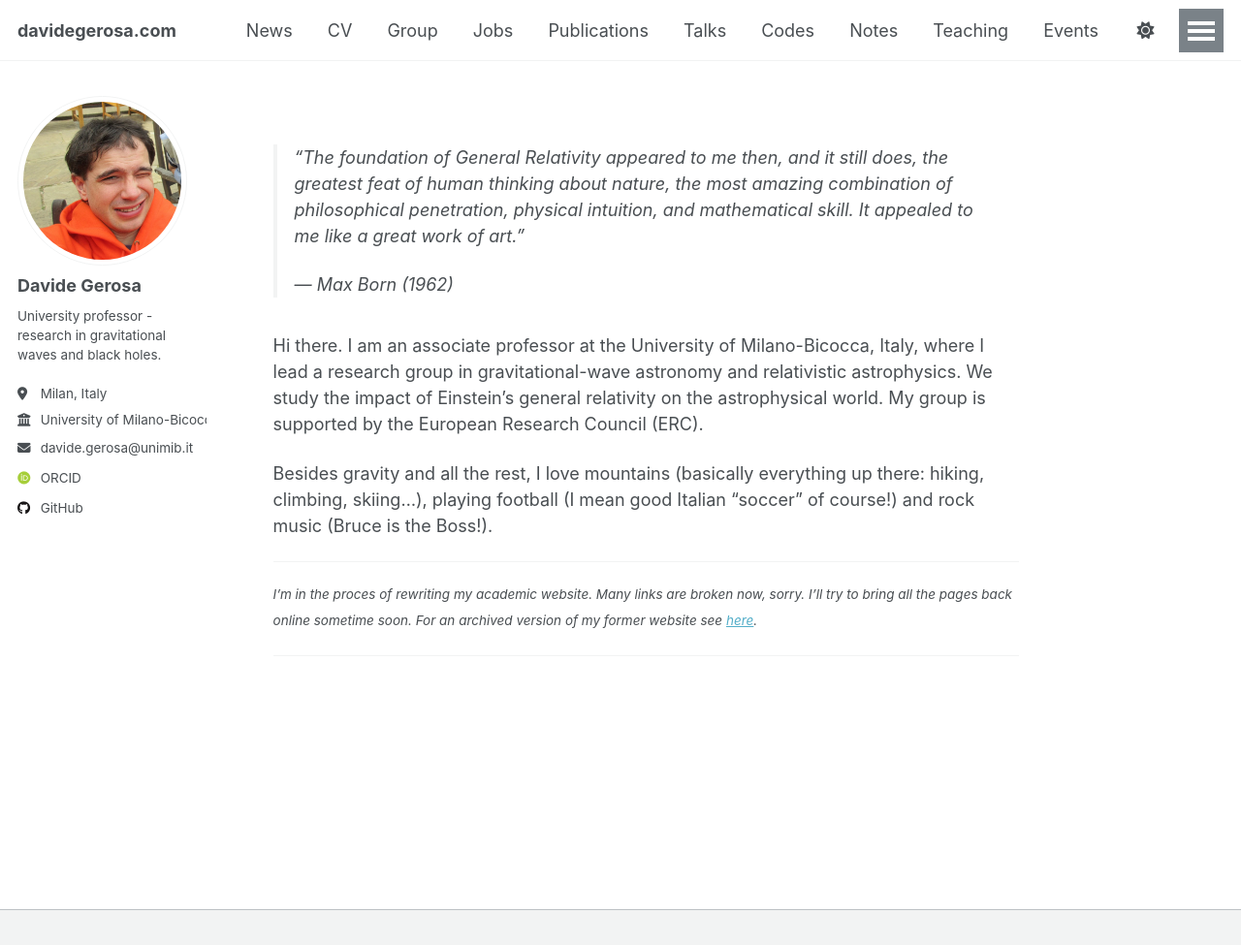
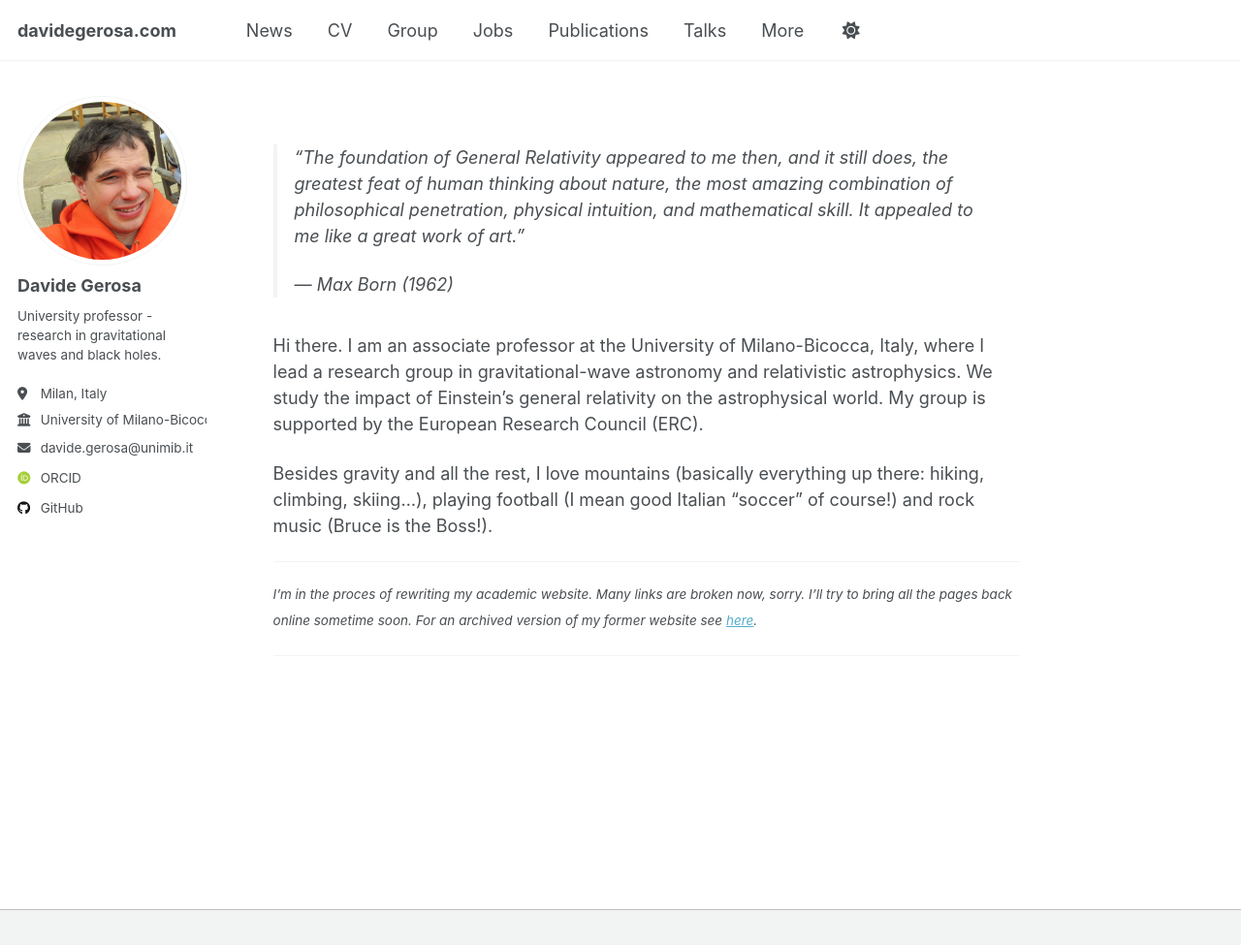
Before and after one commit to dgerosa/website, a Jekyll site: the page built from _pages/about.md, in a window 1280 px wide and 975 px high. Shown: the whole window at 97% size. Built offline with Jekyll 4.4.1, drawn with Linux system fonts in a browser that asks for light colours; some web fonts are replaced.

Commit message:
Tue Jun 10 07:53:25 CEST 2025

```diff
--- a/_data/navigation.yml
+++ b/_data/navigation.yml
@@ -27,18 +27,6 @@
   - title: "Talks"
     url: /talks/
 
-  - title: "Codes"
-    url: /more/
-
-  - title: "Notes"
-    url: /more/
-
-  - title: "Teaching"
-    url: /more/
-
-  - title: "Events"
-    url: /more/
-
   - title: "More"
     url: /more/
 
```
